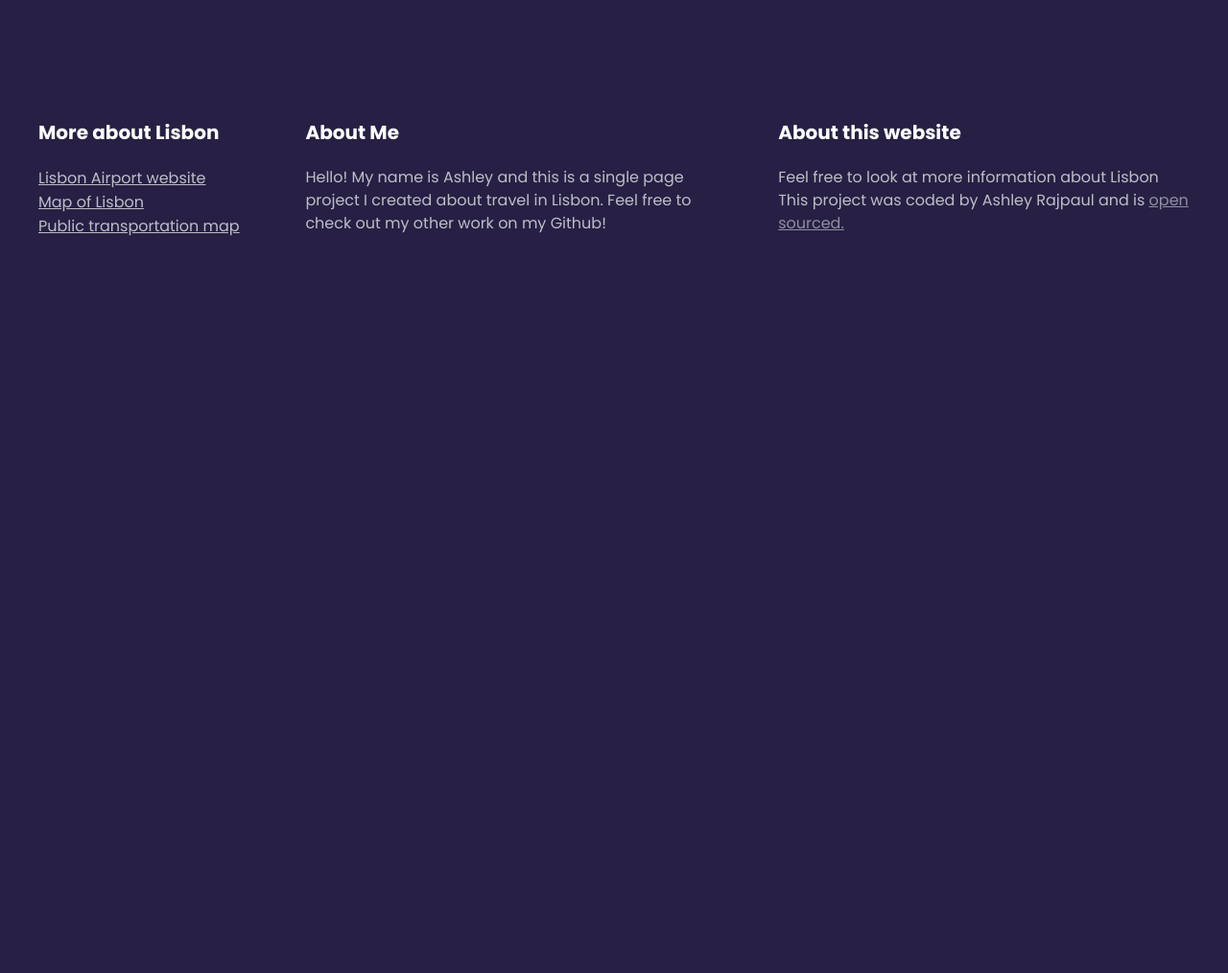
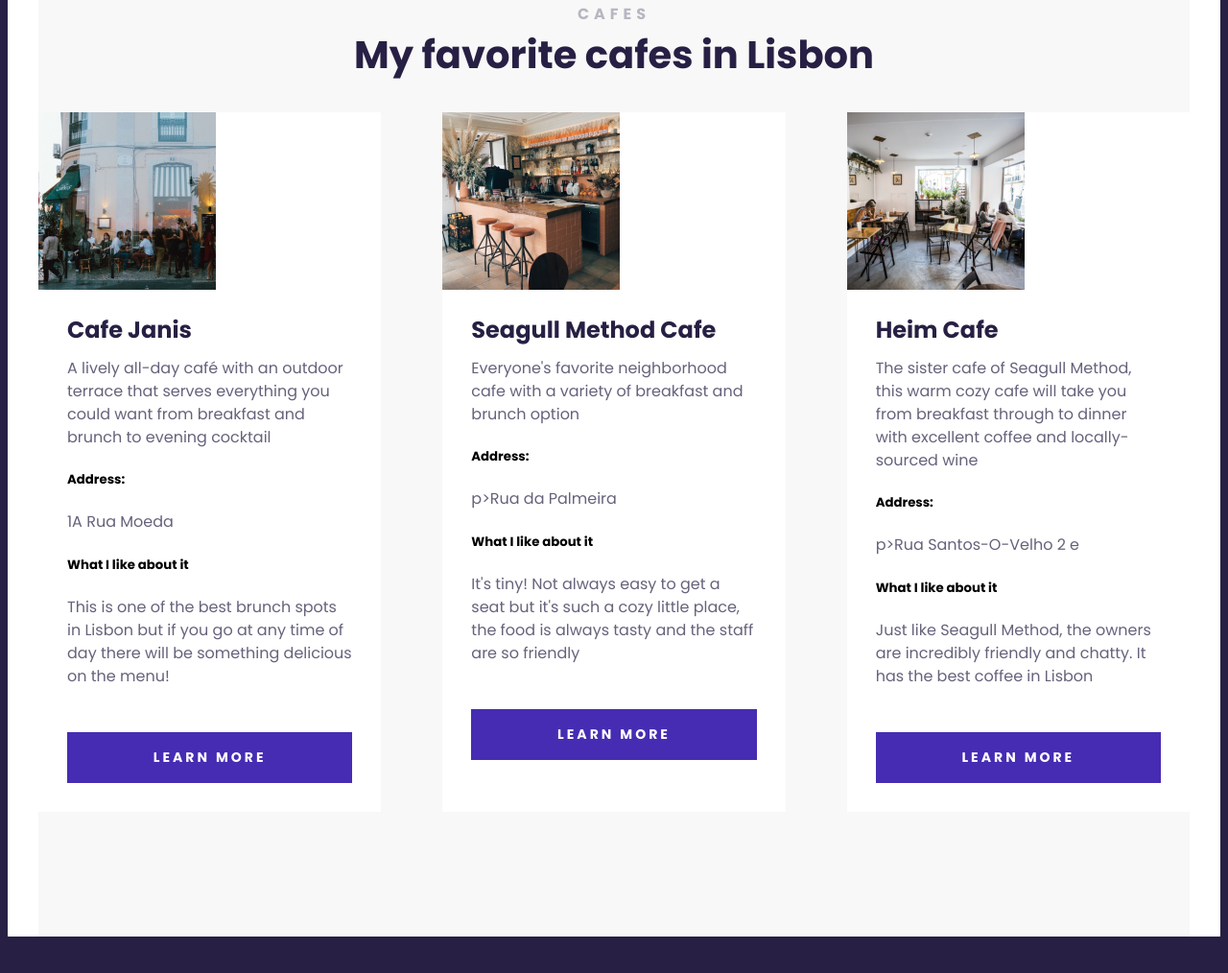
Before and after one commit to ash193/LisbonTravelPage, a plain HTML site: page index.html in a window 1280 px wide. Shown: the part 1522-2536 px from the top of the page at 96% size. Before the commit the page ends 1994 px from the top, so only its background shows below. Drawn offline with Linux system fonts and the light colour scheme.

Commit message:
Added cards and styling

```diff
--- a/index.html
+++ b/index.html
@@ -49,6 +49,97 @@
               rooftops, the whitewashed walls and on the horizon, the soft blue
               sea.
             </p>
+          </div>
+        </section>
+        <section class="secondary">
+          <h2 class="text-center">CAFES</h2>
+          <h3 class="text-center">My favorite cafes in Lisbon</h3>
+          <div class="grid grid-3-columns">
+            <div class="card">
+              <div class="card-header">
+                <img src="images/janis.png" alt="" class="img-responsive" />
+              </div>
+              <div class="card-body">
+                <h4>Cafe Janis</h4>
+                <p>
+                  A lively all-day café with an outdoor terrace that serves
+                  everything you could want from breakfast and brunch to evening
+                  cocktail
+                </p>
+                <h5>Address:</h5>
+                <p>1A Rua Moeda</p>
+                <h5>What I like about it</h5>
+                <p>
+                  This is one of the best brunch spots in Lisbon but if you go
+                  at any time of day there will be something delicious on the
+                  menu!
+                </p>
+              </div>
+              <div class="card-footer">
+                <a
+                  href="https://goo.gl/maps/15LZ4DUTtJWjDLM"
+                  class="btn"
+                  target="_blank"
+                  >Learn more</a
+                >
+              </div>
+            </div>
+            <div class="card">
+              <div class="card-header">
+                <img src="images/seagull.png" alt="" class="img-responsive" />
+              </div>
+              <div class="card-body">
+                <h4>Seagull Method Cafe</h4>
+                <p>
+                  Everyone's favorite neighborhood cafe with a variety of
+                  breakfast and brunch option
+                </p>
+                <h5>Address:</h5>
+                <p>p>Rua da Palmeira</p>
+                <h5>What I like about it</h5>
+                <p>
+                  It's tiny! Not always easy to get a seat but it's such a cozy
+                  little place, the food is always tasty and the staff are so
+                  friendly
+                </p>
+              </div>
+              <div class="card-footer">
+                <a
+                  href="https://g.page/seagullmethod?sha"
+                  class="btn"
+                  target="_blank"
+                  >Learn more</a
+                >
+              </div>
+            </div>
+            <div class="card">
+              <div class="card-header">
+                <img src="images/heim.png" alt="" class="img-responsive" />
+              </div>
+              <div class="card-body">
+                <h4>Heim Cafe</h4>
+                <p>
+                  The sister cafe of Seagull Method, this warm cozy cafe will
+                  take you from breakfast through to dinner with excellent
+                  coffee and locally-sourced wine
+                </p>
+                <h5>Address:</h5>
+                <p>p>Rua Santos-O-Velho 2 e</p>
+                <h5>What I like about it</h5>
+                <p>
+                  Just like Seagull Method, the owners are incredibly friendly
+                  and chatty. It has the best coffee in Lisbon
+                </p>
+              </div>
+              <div class="card-footer">
+                <a
+                  href="https://goo.gl/maps/xHrNaj1DgirWNUU"
+                  class="btn"
+                  target="_blank"
+                  >Learn more</a
+                >
+              </div>
+            </div>
           </div>
         </section>
       </main>
--- a/src/styles.css
+++ b/src/styles.css
@@ -8,6 +8,10 @@ body {
   margin: 0 auto;
 }
 
+.text-center {
+  text-align: center;
+}
+
 .grid {
   display: grid;
   grid-gap: 64px;
@@ -15,6 +19,10 @@ body {
 
 .img-responsive {
   max-width: 100%;
+  display: block;
+}
+.grid-3-columns {
+  grid-template-columns: 1fr 1fr 1fr;
 }
 
 .grid-2-cols {
@@ -25,10 +33,41 @@ body {
   grid-template-columns: 1fr 2fr 2fr;
 }
 
+.card {
+  background: white;
+  margin: 30px 0;
+}
+
+.card-body {
+  padding: 30px;
+}
+
+.card-footer {
+  padding: 0 30px 30px;
+}
+
+.btn {
+  display: block;
+  color: white;
+  font-weight: 700;
+  font-size: 14px;
+  line-height: 21px;
+  text-align: center;
+  letter-spacing: 3px;
+  text-transform: uppercase;
+  padding: 16px;
+  background-color: #462cb3;
+  text-decoration: none;
+}
+
 section {
   max-width: 1200px;
   margin: 0 auto;
   padding: 100px 0;
+}
+
+section.secondary {
+  background: #f8f8f8;
 }
 
 header {
@@ -101,6 +140,22 @@ main h3 {
   margin: 0;
 }
 
+main h4 {
+  font-weight: 700;
+  font-size: 24px;
+  line-height: 1;
+  color: #272044;
+  margin: 0;
+}
+
+margin h5 {
+  font-weight: 700;
+  font-size: 13px;
+  margin: 0;
+  line-height: 1;
+  color: #272044;
+}
+
 main p {
   font-style: normal;
   font-weight: 400;
```
Also changed, not shown: images/heim.png (added), images/janis.png (added), images/seagull.png (added).
